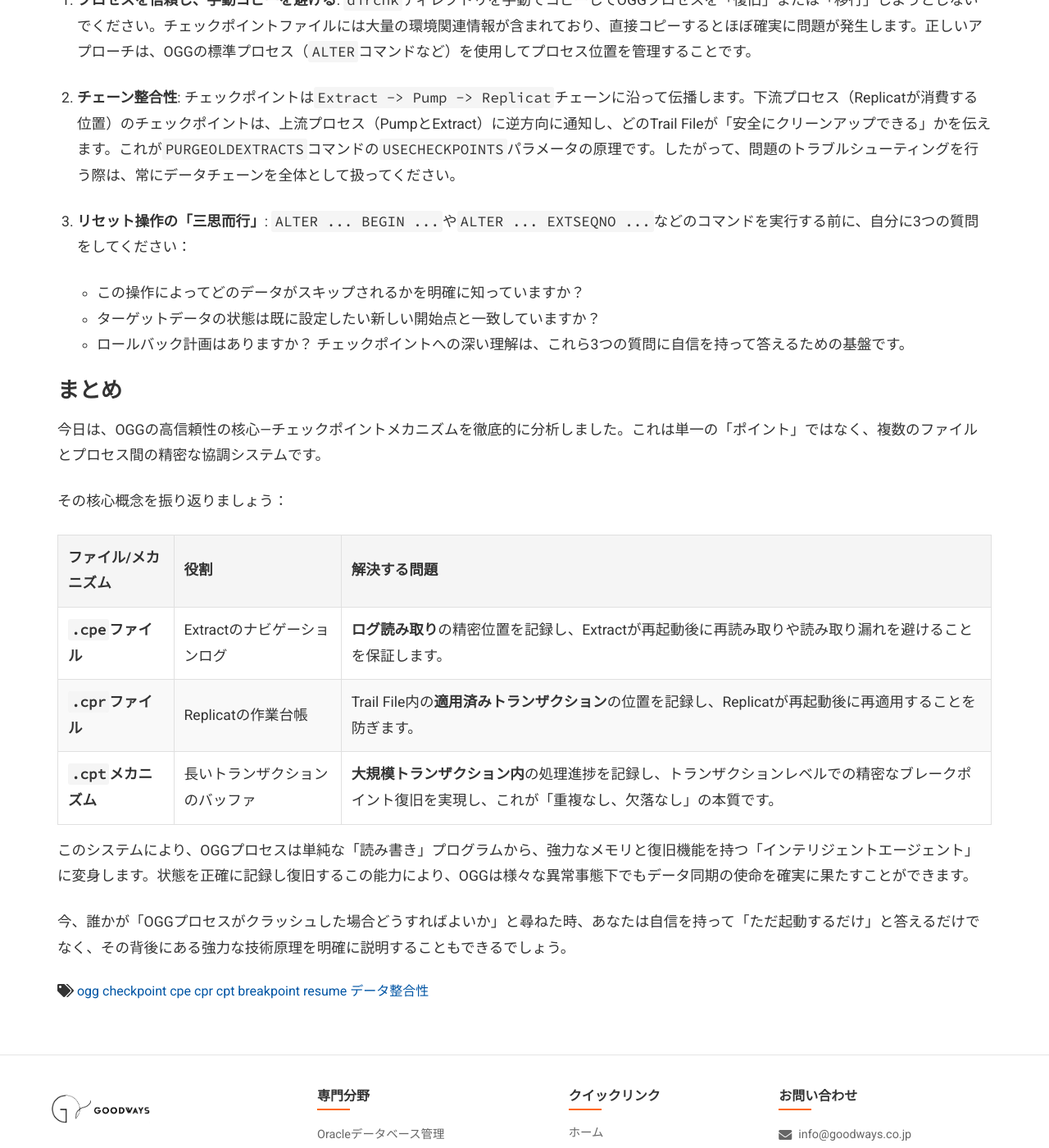
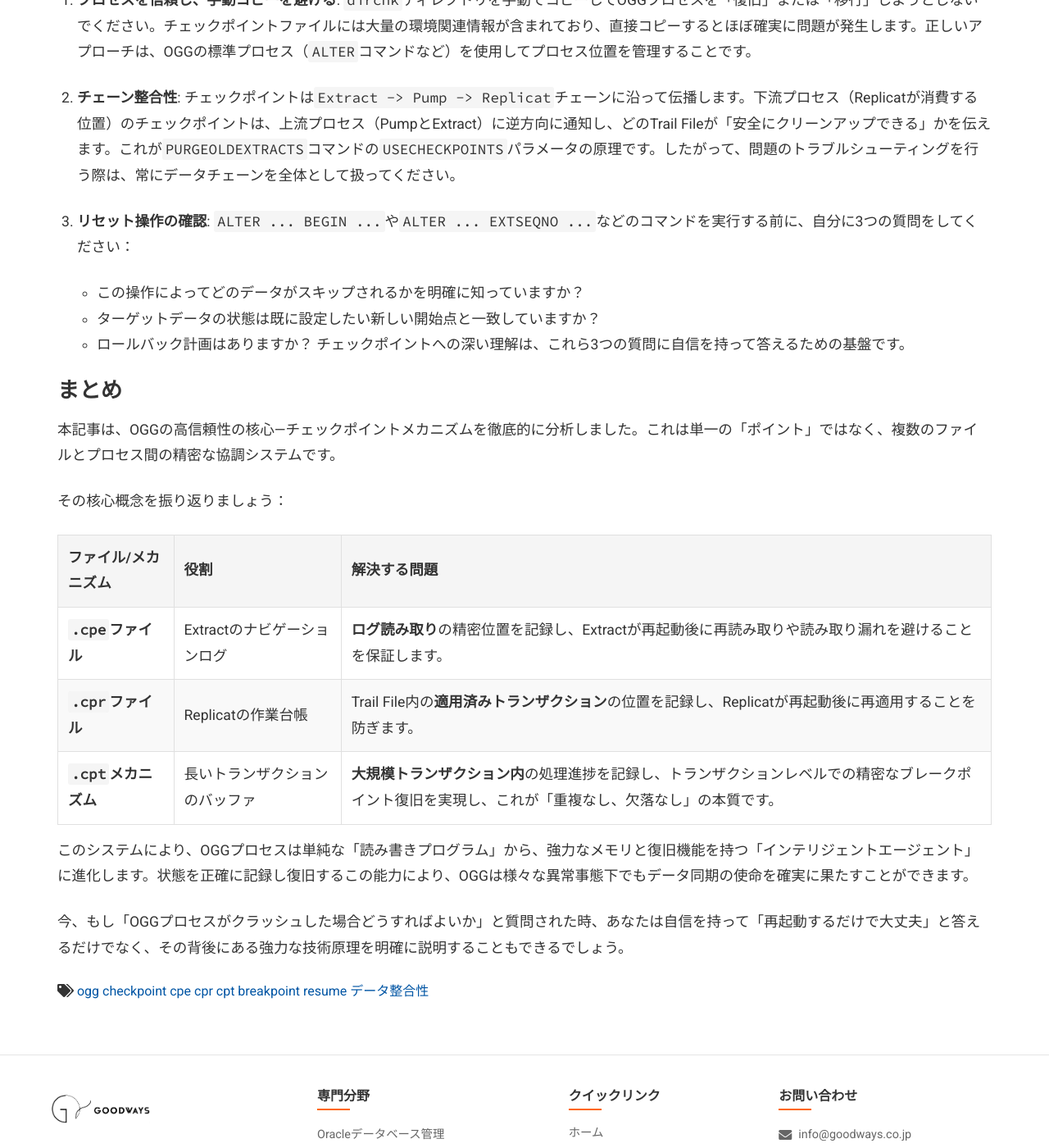
Before and after one commit to goodwaysIT/ja, a Jekyll site: the page built from _posts/2025-07-14-demystifying-ogg-checkpoint-mechanism.md, in a window 1280 px wide and 1400 px high, scrolled down 4255 px. Shown: the whole window at 82% size. Built offline with Jekyll 4.4.1, drawn with Linux system fonts in a browser that asks for light colours; some of the changed text lies outside the part shown.

Commit message:
Update 2025-07-14-demystifying-ogg-checkpoint-mechanism.md

````diff
--- a/_posts/2025-07-14-demystifying-ogg-checkpoint-mechanism.md
+++ b/_posts/2025-07-14-demystifying-ogg-checkpoint-mechanism.md
@@ -18,7 +18,7 @@ author: Shane
 
 # 1. チェックポイントの「三銃士」：CPE、CPR、CPTファイル
 
-チェックポイントを理解するには、まずそれを記録する責任を持つ3つのコアファイルを認識する必要があります。これらは通常、OGGインストールディレクトリの`dirchk`サブディレクトリに配置され、プロセス名に基づいて命名され、`.cpe`、`.cpr`、`.cpt`を拡張子とします。
+チェックポイントを理解するには、まずそれを記録する責任を持つ3つのコアファイルを認識する必要があります。これらは通常、OGGインストールディレクトリの`dirchk`サブディレクトリに配置され、プロセス名に`.cpe`、`.cpr`、`.cpt`という拡張子を付けた名前で保存されます。
 
 *   **`.cpe`（Extract Checkpoint File）**: **Extractプロセスの専用「ナビゲーションログ」**。
     *   **目的**: Extractが正常に処理し、Trail Fileに書き込んだ**最後のデータレコード**の位置を記録します。この位置情報は非常に精密です—Oracleソースの場合、Redoログファイルのシーケンス番号とRBA（Relative Byte Address）を記録します；その他のデータベースの場合、対応するログシーケンス番号（PostgreSQLのLSNなど）を記録します。
@@ -29,7 +29,7 @@ author: Shane
     *   **動作**: ReplicatはTrail Fileからデータを読み取り、ターゲット側でトランザクションを正常に`COMMIT`した後、`.cpr`ファイルを更新し、このトランザクションのTrail File内での位置を記録します。Replicatがクラッシュした場合、再起動後に`.cpr`ファイルを読み取り、Trail Fileのどの位置から読み取りを再開すべきかを知るため、既にコミットされたトランザクションの再適用を避けることができます。
 
 *   **`.cpt`（Checkpoint Table）**: **トランザクション状態の「バッファ」**。（注：これは通常Replicatのチェックポイントテーブルを指しますが、ファイルシステム内のトランザクション状態ファイルを指す場合もあります）。
-    *   **目的**: このメカニズムは「重複なし、欠落なし」を実現する**本質**です。複数のTrail Fileにまたがる**長いトランザクション**や大量の操作を含むトランザクションに対して、Replicatは処理中に現在のトランザクションの**内部処理進捗**（適用されたレコード数など）やその他の状態情報をこの「バッファ」に定期的に永続化します。
+    *   **目的**: これは「重複なし、欠落なし」を実現する**本質**です。複数のTrail Fileにまたがる**長いトランザクション**や大量の操作を含むトランザクションに対して、Replicatは処理中に現在のトランザクションの**内部処理進捗**（適用されたレコード数など）やその他の状態情報をこの「バッファ」に定期的に永続化します。
     *   **動作**: 10,000の`INSERT`文を含む大規模トランザクションを想像してください。Replicatは5,000番目のレコードを適用中にクラッシュします。`.cpt`がない場合、再起動後はこのトランザクションの最初から再適用するしかなく、5,000の重複レコードが発生します。しかし`.cpt`があれば、Replicatは再起動後にまずこのバッファをチェックし、「あ、この大規模トランザクションの半分は既に処理済みだ」と発見するため、5,001番目のレコードから直接適用を開始し、**トランザクション内での精密なブレークポイント復旧**を実現します。
 
 **チェックポイントメカニズムワークフロー図**
@@ -89,15 +89,15 @@ ALTER REPLICAT repmysql, EXTTRAIL ./dirdat/my, EXTSEQNO 1, EXTRBA 0
 ```
 これらのコマンドを実行する際、OGGはバックグラウンドで対応する`.cpe`または`.cpr`ファイルを**書き換え**、新しい開始位置を「公式記録」として設定します。これが**運用リスクがチェックポイントの無知から生じる**理由です。この操作の結果を理解していない場合、データ損失や重複を簡単に引き起こす可能性があります。
 
-# 3. 原理に基づく運用ガイダンス：安全な運用の黄金律
+# 3. 原理に基づく運用ガイダンス：安全な運用ルール
 
-チェックポイントメカニズムを理解した後、日常運用を導くいくつかの黄金律をまとめることができます。
+チェックポイントメカニズムを理解した後、日常運用を導くいくつかのルールをまとめることができます。
 
 1.  **プロセスを信頼し、手動コピーを避ける**: `dirchk`ディレクトリを手動でコピーしてOGGプロセスを「復旧」または「移行」しようとしないでください。チェックポイントファイルには大量の環境関連情報が含まれており、直接コピーするとほぼ確実に問題が発生します。正しいアプローチは、OGGの標準プロセス（`ALTER`コマンドなど）を使用してプロセス位置を管理することです。
 
 2.  **チェーン整合性**: チェックポイントは`Extract -> Pump -> Replicat`チェーンに沿って伝播します。下流プロセス（Replicatが消費する位置）のチェックポイントは、上流プロセス（PumpとExtract）に逆方向に通知し、どのTrail Fileが「安全にクリーンアップできる」かを伝えます。これが`PURGEOLDEXTRACTS`コマンドの`USECHECKPOINTS`パラメータの原理です。したがって、問題のトラブルシューティングを行う際は、常にデータチェーンを全体として扱ってください。
 
-3.  **リセット操作の「三思而行」**: `ALTER ... BEGIN ...`や`ALTER ... EXTSEQNO ...`などのコマンドを実行する前に、自分に3つの質問をしてください：
+3.  **リセット操作の確認**: `ALTER ... BEGIN ...`や`ALTER ... EXTSEQNO ...`などのコマンドを実行する前に、自分に3つの質問をしてください：
     *   この操作によってどのデータがスキップされるかを明確に知っていますか？
     *   ターゲットデータの状態は既に設定したい新しい開始点と一致していますか？
     *   ロールバック計画はありますか？
@@ -105,7 +105,7 @@ ALTER REPLICAT repmysql, EXTTRAIL ./dirdat/my, EXTSEQNO 1, EXTRBA 0
 
 # まとめ
 
-今日は、OGGの高信頼性の核心—チェックポイントメカニズムを徹底的に分析しました。これは単一の「ポイント」ではなく、複数のファイルとプロセス間の精密な協調システムです。
+本記事は、OGGの高信頼性の核心—チェックポイントメカニズムを徹底的に分析しました。これは単一の「ポイント」ではなく、複数のファイルとプロセス間の精密な協調システムです。
 
 その核心概念を振り返りましょう：
 
@@ -115,6 +115,6 @@ ALTER REPLICAT repmysql, EXTTRAIL ./dirdat/my, EXTSEQNO 1, EXTRBA 0
 | **`.cpr`ファイル** | Replicatの作業台帳 | Trail File内の**適用済みトランザクション**の位置を記録し、Replicatが再起動後に再適用することを防ぎます。 |
 | **`.cpt`メカニズム** | 長いトランザクションのバッファ | **大規模トランザクション内**の処理進捗を記録し、トランザクションレベルでの精密なブレークポイント復旧を実現し、これが「重複なし、欠落なし」の本質です。 |
 
-このシステムにより、OGGプロセスは単純な「読み書き」プログラムから、強力なメモリと復旧機能を持つ「インテリジェントエージェント」に変身します。状態を正確に記録し復旧するこの能力により、OGGは様々な異常事態下でもデータ同期の使命を確実に果たすことができます。
+このシステムにより、OGGプロセスは単純な「読み書きプログラム」から、強力なメモリと復旧機能を持つ「インテリジェントエージェント」に進化します。状態を正確に記録し復旧するこの能力により、OGGは様々な異常事態下でもデータ同期の使命を確実に果たすことができます。
 
-今、誰かが「OGGプロセスがクラッシュした場合どうすればよいか」と尋ねた時、あなたは自信を持って「ただ起動するだけ」と答えるだけでなく、その背後にある強力な技術原理を明確に説明することもできるでしょう。
+今、もし「OGGプロセスがクラッシュした場合どうすればよいか」と質問された時、あなたは自信を持って「再起動するだけで大丈夫」と答えるだけでなく、その背後にある強力な技術原理を明確に説明することもできるでしょう。
````
Also changed, not shown: other parts of _posts/2025-07-14-demystifying-ogg-checkpoint-mechanism.md (+1 -1 lines).
